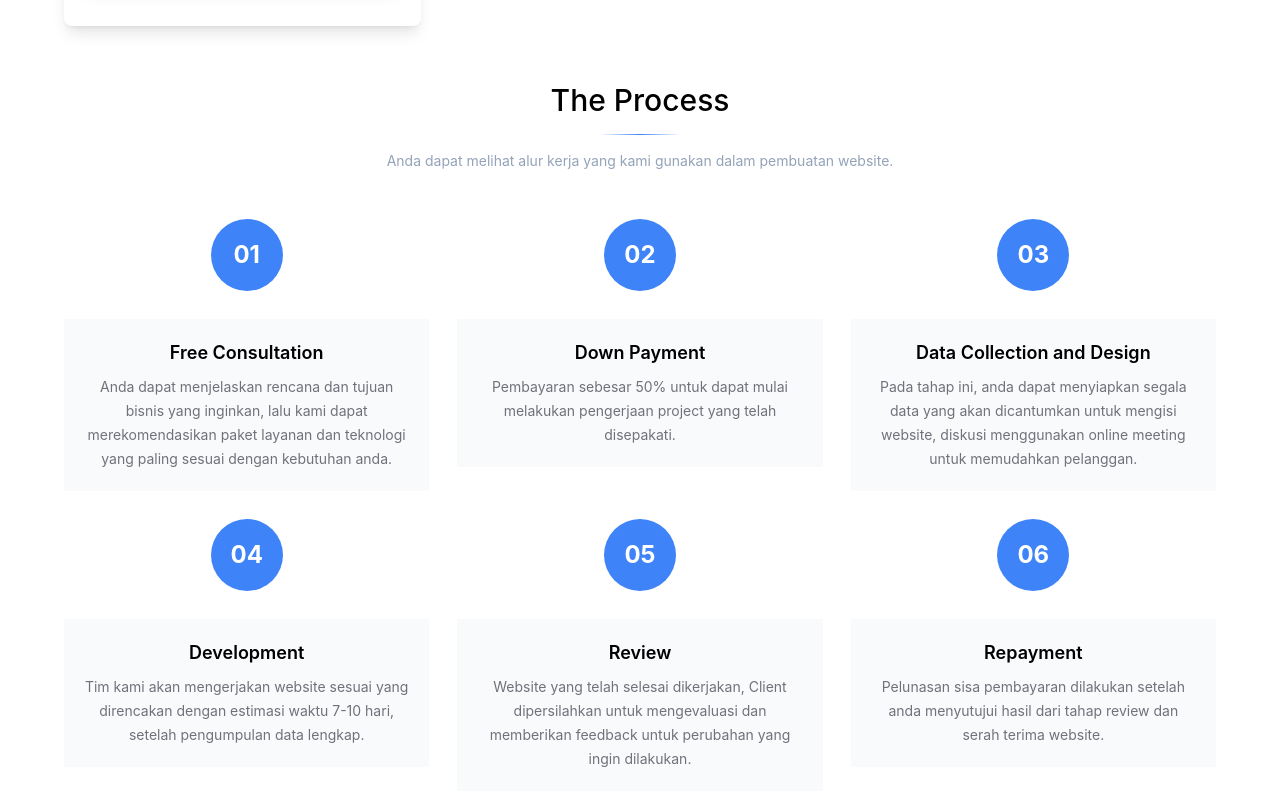
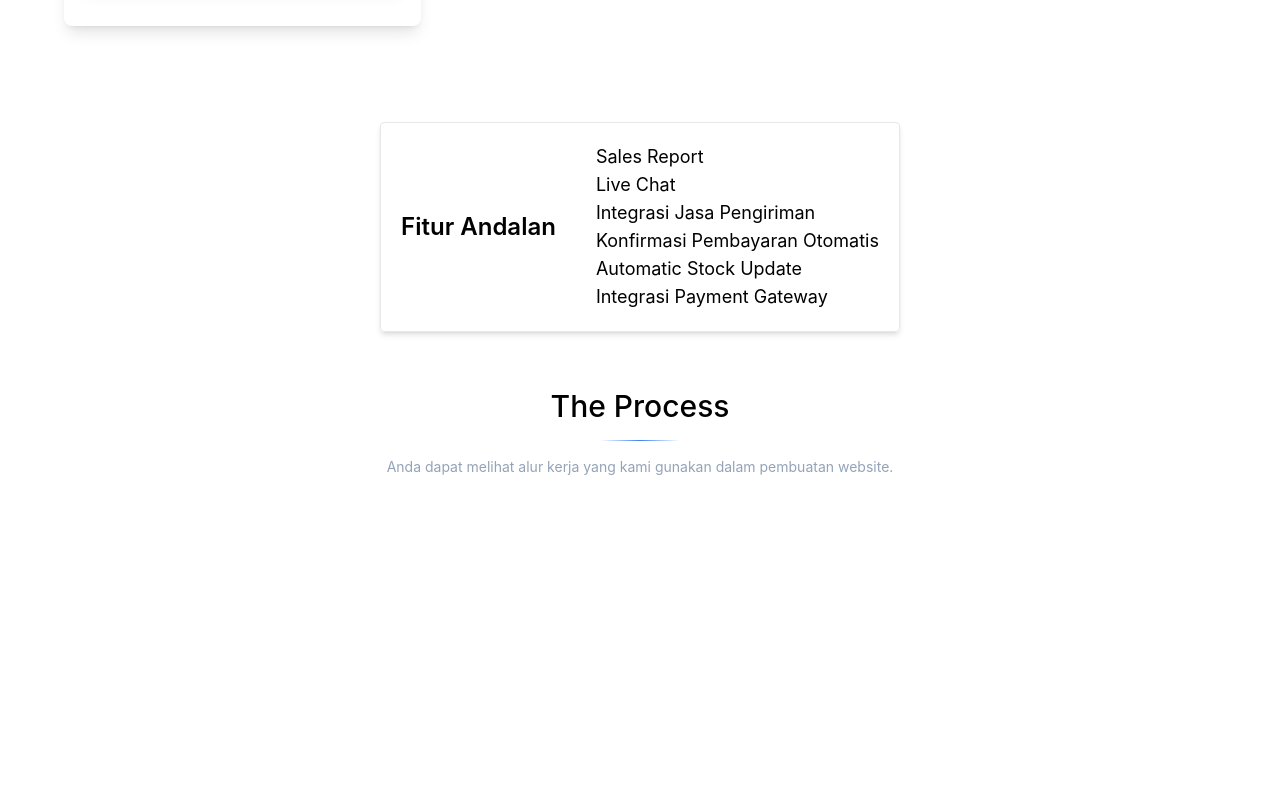
Before and after one commit to alammooo/entitagweb, a Next.js app: page /onlineshop in a window 1280 px wide. Shown: the part 1380-2180 px from the top of the page. Built offline with nearby package versions, Linux system fonts and the light colour scheme; a web font is replaced by a local one.

Commit message:
add animation and features

```diff
--- a/components/Offers.tsx
+++ b/components/Offers.tsx
@@ -16,7 +16,9 @@ export default function Offers() {
       className="bg-zinc-50 bg-opacity-80 py-14"
       id="Pricing">
       <SectionHead type="offer" />
-      <div className="mx-auto grid max-w-6xl justify-center md:grid-cols-3 md:gap-10">
+      <div
+        className="mx-auto grid max-w-6xl justify-center md:grid-cols-3 md:gap-10"
+        data-aos="fade-in">
         {offerType.map((el, i) => (
           <div
             key={i}
--- a/components/Process.tsx
+++ b/components/Process.tsx
@@ -5,7 +5,7 @@ export default function Process() {
   return (
     <section className="py-10">
       <SectionHead type="process" />
-      <div className="mx-auto mt-12 grid max-w-6xl gap-7 md:grid-cols-3">
+      <div className="mx-auto mt-12 grid max-w-6xl gap-7 md:grid-cols-3" data-aos="fade-in">
         {process.map((el, i) => (
           <div
             className={`flex flex-col items-center gap-7`}
--- a/components/Services.tsx
+++ b/components/Services.tsx
@@ -9,7 +9,7 @@ export default function Services() {
       className="mx-auto mt-52 max-w-6xl py-24 text-center md:mt-0"
       id="Services">
       <SectionHead type="services" />
-      <div className="mt-10 grid gap-3 md:grid-cols-3">
+      <div className="mt-10 grid gap-3 md:grid-cols-3" data-aos="fade-up">
         {services.map((e, i) => (
           <div
             key={i}
--- a/package.json
+++ b/package.json
@@ -15,6 +15,7 @@
     "@types/react": "18.0.28",
     "@types/react-dom": "18.0.11",
     "@vercel/analytics": "^0.1.11",
+    "aos": "^3.0.0-beta.6",
     "axios": "^1.3.4",
     "flowbite": "^1.6.4",
     "flowbite-react": "^0.4.2",
@@ -26,6 +27,7 @@
     "typescript": "5.0.2"
   },
   "devDependencies": {
+    "@types/aos": "^3.0.4",
     "autoprefixer": "^10.4.14",
     "postcss": "^8.4.21",
     "prettier": "^2.8.4",
--- a/pages/_app.tsx
+++ b/pages/_app.tsx
@@ -8,6 +8,7 @@ import { useRouter } from "next/router"
 import MyModal from "@/components/ContactModal"
 import Footer from "@/components/Footer"
 import Whatsapp from "@/components/Whatsapp"
+import AOS from "aos"
 
 export default function App({ Component, pageProps }: AppProps) {
   const router = useRouter()
@@ -38,6 +39,18 @@ export default function App({ Component, pageProps }: AppProps) {
     }
   }, [router.pathname])
 
+  React.useEffect(() => {
+    AOS.init({
+      offset: 120, // offset (in px) from the original trigger point
+      delay: 500, // values from 0 to 3000, with step 50ms
+      duration: 700, // values from 0 to 3000, with step 50ms
+      easing: "ease", // default easing for AOS animations
+      once: false, // whether animation should happen only once - while scrolling down
+      mirror: false, // whether elements should animate out while scrolling past them
+      anchorPlacement: "top-bottom",
+    })
+  }, [])
+
   return (
     <>
       <AppContext.Provider value={{ openModal, toggleModal }}>
--- a/pages/_document.tsx
+++ b/pages/_document.tsx
@@ -12,6 +12,10 @@ export default function Document() {
           rel="icon"
           href="https://cdn-icons-png.flaticon.com/512/328/328198.png"
         />
+        <link
+          rel="stylesheet"
+          href="https://unpkg.com/aos@next/dist/aos.css"
+        />
       </Head>
       <body>
         <Main />
--- a/pages/company.tsx
+++ b/pages/company.tsx
@@ -25,6 +25,17 @@ export default function company() {
           <span className="animate-float">{workTexts[0].svgEle}</span>
         </div>
         <FeaturesPricing type={COMPANYPROFILE} />
+        <div className="mx-auto mt-24 flex items-center justify-center gap-10 w-fit border shadow-md p-5 rounded">
+          <h1 className="text-center text-2xl font-semibold">Fitur Andalan</h1>
+          <ul className="text-lg">
+            <li>Email Bisnis</li>
+            <li>Live Chat</li>
+            <li>Statistik Visitor</li>
+            <li>Single Page Application</li>
+            <li>Integtate API</li>
+            <li>Social Media Log In</li>
+          </ul>
+        </div>
         <Process />
       </section>
     </>
--- a/pages/onlineshop.tsx
+++ b/pages/onlineshop.tsx
@@ -24,6 +24,17 @@ export default function onlineshop() {
           <span className="animate-float">{workTexts[2].svgEle}</span>
         </div>
         <FeaturesPricing type={ONLINESHOP} />
+        <div className="mx-auto mt-24 flex items-center justify-center gap-10 w-fit border shadow-md p-5 rounded">
+          <h1 className="text-center text-2xl font-semibold">Fitur Andalan</h1>
+          <ul className="text-lg">
+            <li>Sales Report</li>
+            <li>Live Chat</li>
+            <li>Integrasi Jasa Pengiriman</li>
+            <li>Konfirmasi Pembayaran Otomatis</li>
+            <li>Automatic Stock Update</li>
+            <li>Integrasi Payment Gateway</li>
+          </ul>
+        </div>
         <Process />
       </section>
     </>
```
Also changed, not shown: 1 other file (tests, documents, lock files or other folders).
